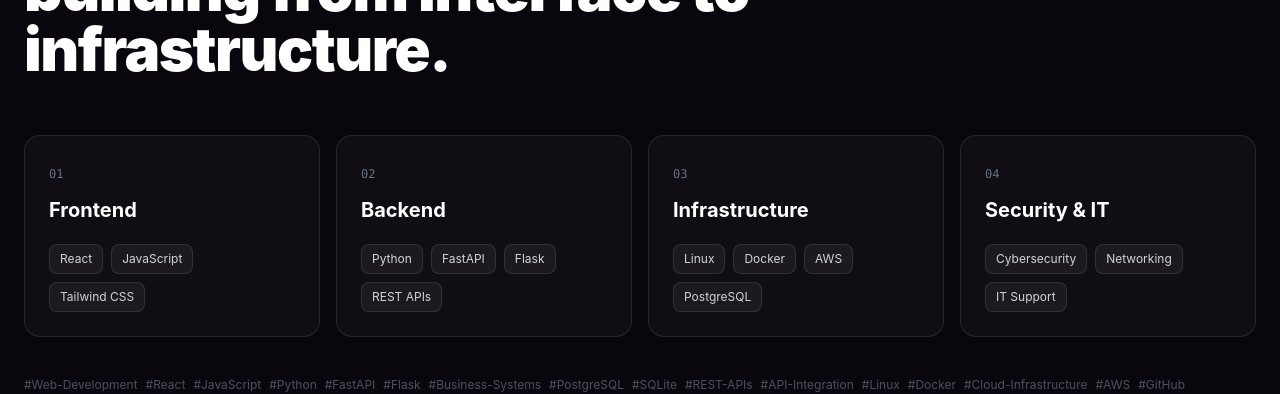
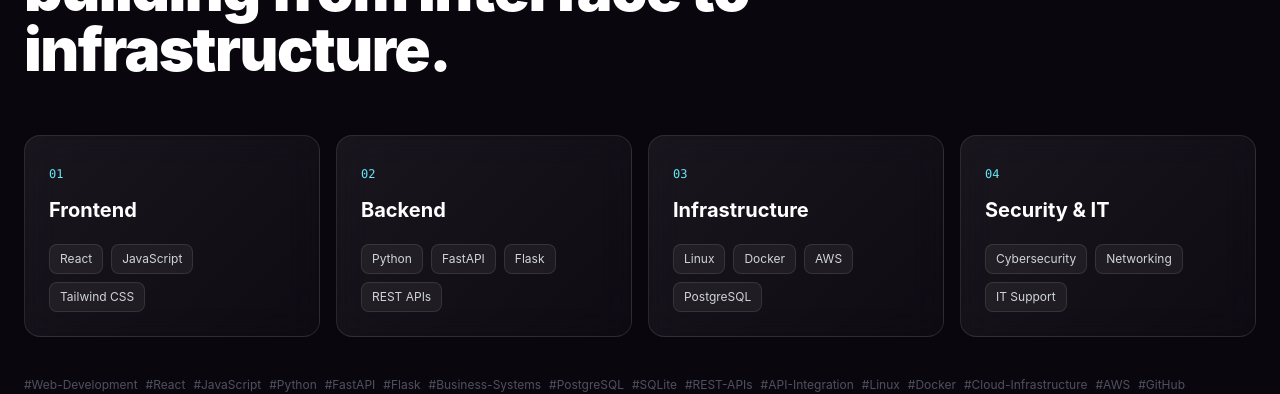
Before and after one commit to tarieciphertech/cypher-portfolio, a React (Vite) app: page / in a window 1280 px wide. Shown: the part 2020-2414 px from the top of the page. Built offline with nearby package versions, Linux system fonts and the light colour scheme.

Commit message:
Restore original portfolio design foundation

```diff
--- a/src/components/Skills.jsx
+++ b/src/components/Skills.jsx
@@ -16,8 +16,8 @@
         <SectionTitle label="Technology" title="A practical stack for building from interface to infrastructure." />
         <div className="grid lg:grid-cols-4 gap-4 mb-10">
           {groups.map(([num, title, items]) => (
-            <motion.div whileHover={{ y: -5 }} key={title} className="bg-white/[0.03] rounded-2xl p-6 border border-white/10 hover:bg-white/[0.06] transition">
-              <span className="font-mono text-xs text-gray-500">{num}</span>
+            <motion.div whileHover={{ y: -5 }} key={title} className="glass rounded-2xl p-6 border-white/10 hover:border-cyan-400/30 transition">
+              <span className="font-mono text-xs text-cyan-300">{num}</span>
               <h3 className="text-xl font-bold mt-3 mb-5">{title}</h3>
               <div className="flex flex-wrap gap-2">
                 {items.map((item) => <span key={item} className="text-xs text-gray-300 px-2.5 py-1.5 rounded-lg bg-white/5 border border-white/10">{item}</span>)}
```
